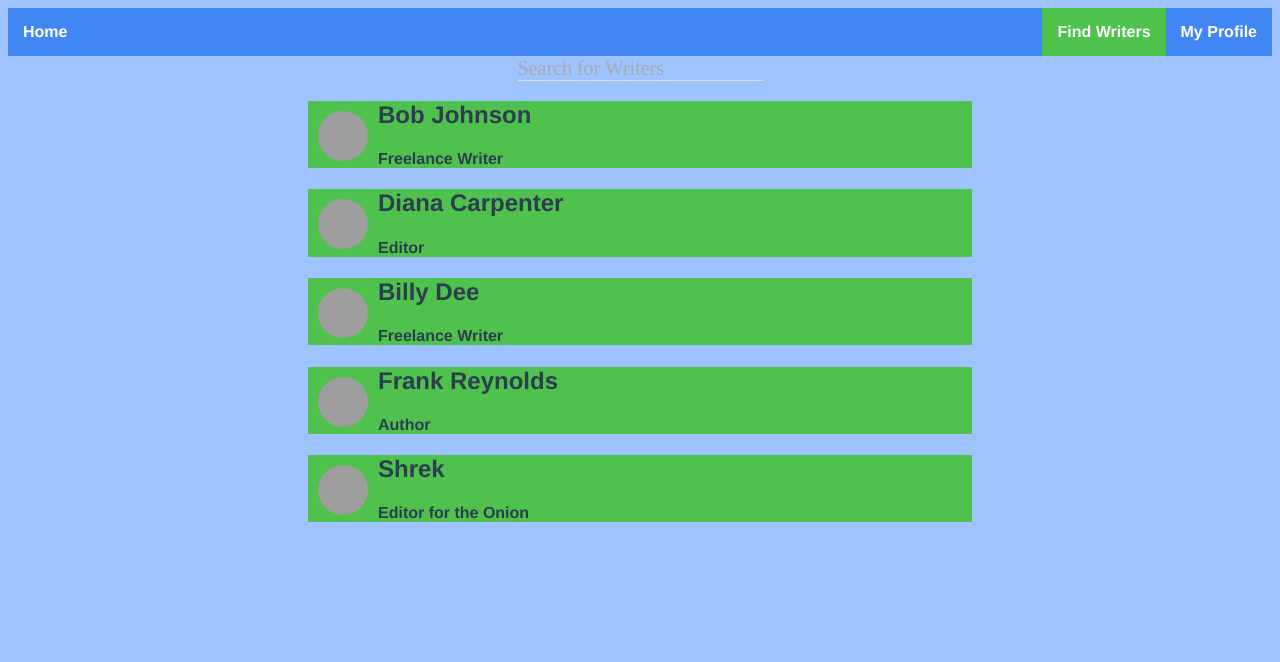
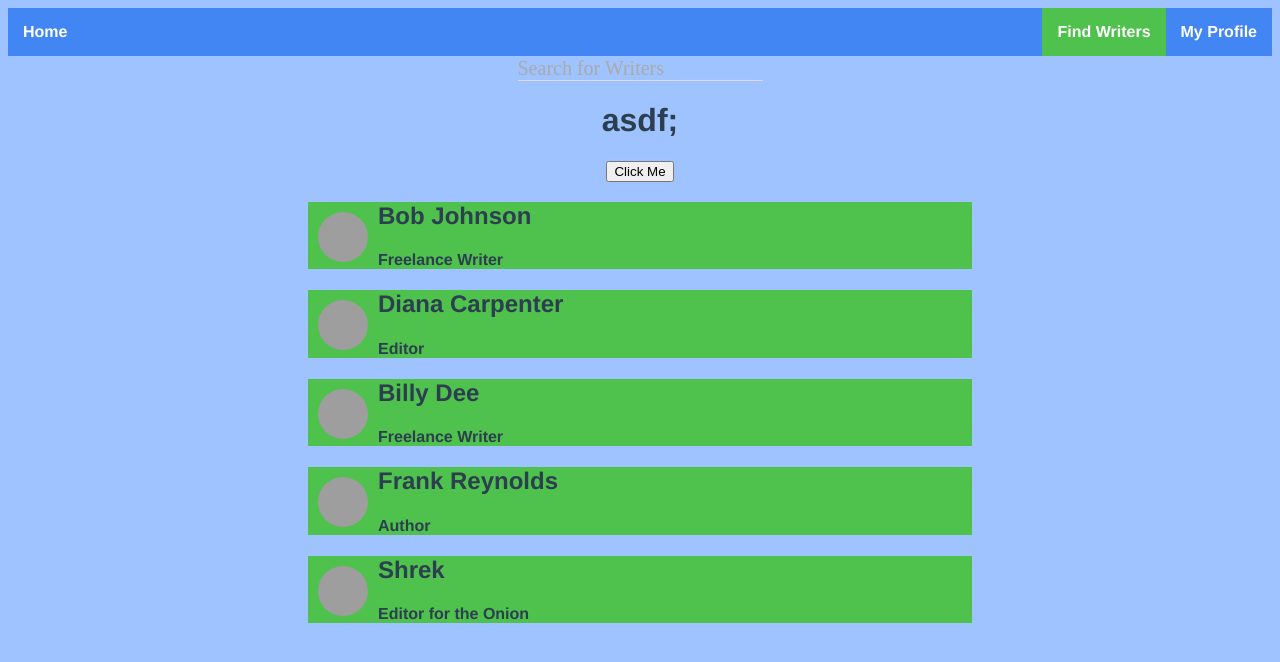
Before and after one commit to tdecelle/writing-grid-website, a Vue app: page /writers in a window 1280 px wide. Shown: the top 662 px of the page. Built offline with nearby package versions, Linux system fonts and the light colour scheme; grey boxes are pictures that could not be loaded.

Commit message:
Fixed List Component

```diff
--- a/src/components/List.vue
+++ b/src/components/List.vue
@@ -1,6 +1,7 @@
 <template>
     <div>
         <h1>{{ name }}</h1>
+        <button @click="click()">Click Me</button>
         <ListItem :key="item" v-for="item in json" :type=type :item="item" />
     </div>
 </template>
@@ -12,6 +13,11 @@
     @Component({
         components: {
             ListItem,
+        },
+        methods: {
+            click: () => {
+                // alert(List.);
+            },
         },
     })
 
--- a/src/views/Writers.vue
+++ b/src/views/Writers.vue
@@ -1,8 +1,7 @@
 <template>
   <div class="writers">
     <Searchbar class="searchbar"/>
-    <ListItem :key="writer" v-for="writer in $options.json.writers" :item="writer" type="writer"/>
-    <!-- <List name="" type="writer" json="$options.json.writers"/> -->
+    <List name="asdf;" type="writer" :json="$options.json.writers"/>
   </div>
 </template>
 
```
